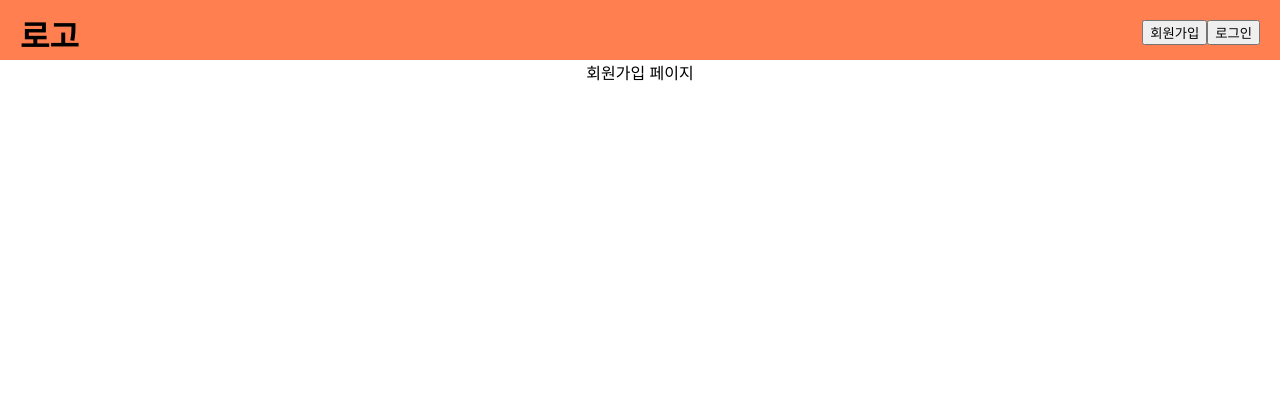
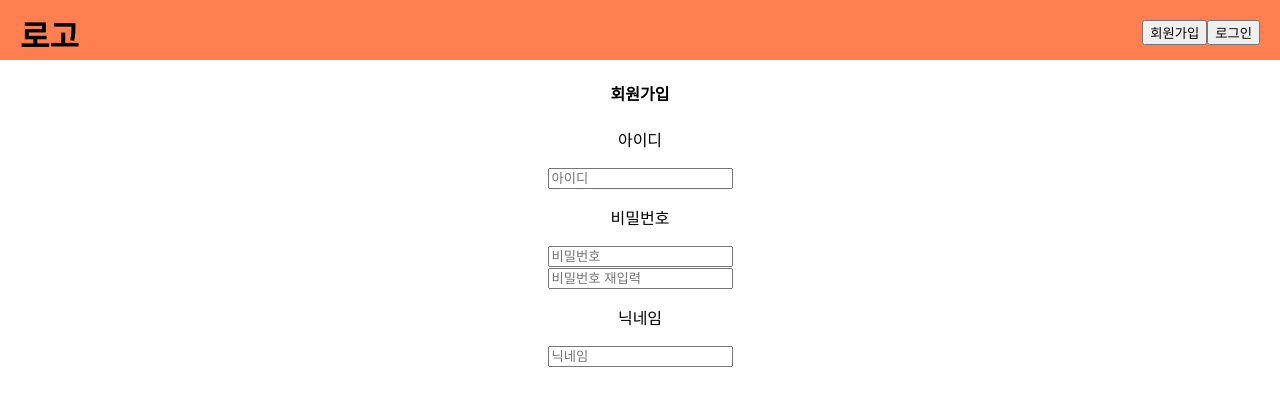
Before and after one commit to puppyGugu/react_deepen, a React (Create React App) app: page /signup in a window 1280 px wide. Shown: the top 406 px of the page. Built offline with nearby package versions, Linux system fonts and the light colour scheme.

Commit message:
회원가입, 로그인 폼 세팅

```diff
--- a/src/Login.js
+++ b/src/Login.js
@@ -3,7 +3,13 @@ import React from "react";
 
 const Login = (props) => {
     return (
-        <div>로그인 페이지</div>
+        <div>
+            <h4>로그인</h4>
+            <p>아이디</p>
+            <input type="text" placeholder="아이디"/>
+            <p>비밀번호</p>
+            <input type="text" placeholder="비밀번호"/><br />
+        </div>
     );
 };
 
--- a/src/Main.js
+++ b/src/Main.js
@@ -10,7 +10,7 @@ const Main = (props) => {
     return (
         <Wrap>
             {post_list.map((list, idx) => {
-                console.log(list);
+                // console.log(list);
                 return (
                     <Post key={idx}>
                         <p>{list.user}</p>
@@ -41,7 +41,7 @@ const Post = styled.div`
 margin:20px 0;
 padding:20px;
 border:1px solid #000;
-background-color:skyblue;.
+background-color:skyblue;
 `
 
 const Img = styled.img`
--- a/src/Signup.js
+++ b/src/Signup.js
@@ -3,7 +3,16 @@ import React from "react";
 
 const Signup = (props) => {
     return (
-        <div>회원가입 페이지</div>
+        <div>
+            <h4>회원가입</h4>
+            <p>아이디</p>
+            <input type="text" placeholder="아이디"/>
+            <p>비밀번호</p>
+            <input type="text" placeholder="비밀번호"/><br />
+            <input type="text" placeholder="비밀번호 재입력"/>
+            <p>닉네임</p>
+            <input type="text" placeholder="닉네임"/>
+        </div>
     );
 };
 
```
